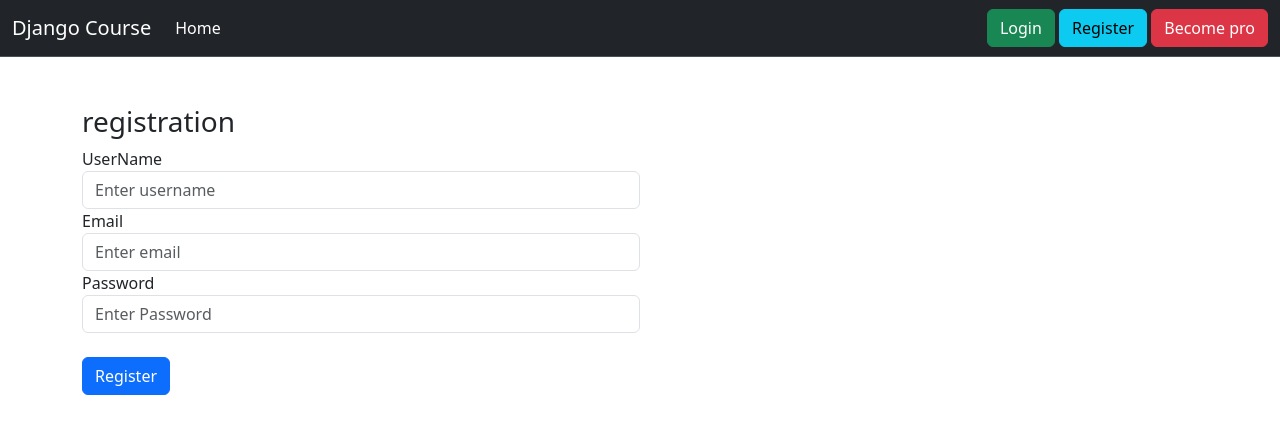
After one commit to BhadsaleA/Djago-Project, a Django app: page /register/ in a window 1280 px wide. The commit adds this page. Shown: the top 434 px of the page. Run offline with Django 5.2, Linux system fonts and the light colour scheme.

Commit message:
second commit

```diff
--- a/videoservice/home/admin.py
+++ b/videoservice/home/admin.py
@@ -3,3 +3,4 @@ from .models import *
 # Register your models here.
 admin.site.register(Course)
 admin.site.register(CourseModule)
+admin.site.register(Profile)
--- a/videoservice/home/urls.py
+++ b/videoservice/home/urls.py
@@ -2,8 +2,11 @@ from django.urls import path
 from .views import *
 
 urlpatterns = [
-    path('home/',home,name='home'),
+    path('',home,name='home'),
     path('course/<slug>',CourseView,name='course'),
     path('become_pro',become_pro,name='become_pro'),
     path('charge/',charge,name='charge'),
+    path('login/',Login,name='login'),
+    path('register/',register,name='register'),
+    path('logout',Logout,name='logout')
 ]
--- a/videoservice/home/views.py
+++ b/videoservice/home/views.py
@@ -2,12 +2,21 @@ from django.shortcuts import render,redirect
 from .models import *
 import stripe
 from datetime import datetime,timedelta
+from django.contrib.auth.models import User
+from django.contrib.auth import authenticate, login,logout
+from django.contrib.auth.decorators import login_required
 # Create your views here.
 
 def home(request):
     course = Course.objects.all()
     context = {'coureses':course}
+
+    # if request.user.is_authenticated:
+    #     profile = Profile.objects.filter(user = request.user).first()
+    #     request.session['profile'] = profile.is_pro
+    #     return render(request,'home.html',context)
     return render(request,'home.html',context)
+
 
 def CourseView(request,slug):
     course = Course.objects.filter(slug=slug).first()
@@ -17,6 +26,48 @@ def CourseView(request,slug):
 
 def charge(request):
     return render(request,'harge.html')
+
+def Login(request):
+    if request.method =='POST':
+        username = request.POST.get('username')
+        password = request.POST.get('password')
+
+        if username is None:
+            context = {'message':'User does not register'}
+            return render(request,'register.html')
+        else:
+            user = authenticate(username=username,password=password)
+            if user is None:
+                context = {'message':'wrong password'}
+                return render(request,'login.html')
+            else:
+                login(request,user)
+                return redirect('/')
+
+    return render(request,'login.html')
+
+def Logout(request):
+    logout(request)
+    return redirect('/')
+
+def register(request):
+    if request.method == 'POST':
+        username = request.POST.get('username')
+        email = request.POST.get('email')
+        password = request.POST.get('password')
+
+        user = User.objects.filter(username=username).first()
+
+        if user :
+            context = {'message':'User already registered'}
+            return render(request,'register.html',context)
+        else:
+            user =User(username=username,email=email)
+            user.set_password(password)
+            user.save()
+            context = {'message':'User registered..!'}
+            return render(request,'register.html')
+    return render(request,'register.html')
 
 def become_pro(request):
     if request.method =='POST':
--- a/videoservice/templates/base.html
+++ b/videoservice/templates/base.html
@@ -16,17 +16,30 @@
         <div class="collapse navbar-collapse" id="navbarColor01">
           <ul class="navbar-nav me-auto mb-2 mb-lg-0">
             <li class="nav-item">
-              <a class="nav-link active" aria-current="page" href="#">Home</a>
+              <a class="nav-link active" aria-current="page" href="/">Home</a>
             </li>
           </ul>
           <form class="form-inline">
             {% if not request.user.is_authenticated %}
-            <a href="#"class="btn btn-success mr-2">Login</a>
-            <a href="#"class="btn btn-info">Register</a>
+
+            <a href="{% url 'login' %}" class="btn btn-success mr-2">Login</a>
+            <a href="{% url 'register' %}" class="btn btn-info">Register</a>
+
             {% else %}
-            <a href="#"class="btn btn-success">Logout</a>
-            <a href="{% url 'become_pro' %}"class="btn btn-danger">Become pro</a>
-            <!-- <a href="#"class="btn btn-info">Pro</a> -->
+
+            <a href="{% url 'logout' %}"class="btn btn-success">Logout</a>
+
+            {% endif %}
+
+
+            {% if request.session.profile %}
+
+            <a href="#"class="btn btn-info">Pro Member</a>
+
+            {% else %}
+
+            <a href="{% url 'become_pro' %}" class="btn btn-danger">Become pro</a>
+
             {% endif %}
           </form>
         </div>
--- a/videoservice/templates/become_pro.html
+++ b/videoservice/templates/become_pro.html
@@ -16,7 +16,7 @@
                         <option value="YEARLY">YEARLY -11000₹</option>
                     </select>
                 </div>
-                <button class="btn btn-primary">Become pro</button>
+                <button class="btn btn-primary mt-2">Become pro</button>
             </form>
         </div>
         <div class="col-lg-6">
--- /dev/null
+++ b/videoservice/templates/register.html
@@ -0,0 +1,35 @@
+{% extends 'base.html' %}
+{% block start %}
+
+<div class="container mt-5">
+    <h3>registration</h3>
+
+    <form class="mx-auto" method="POST">
+        {% if message %} <div class="alert alert-info">{{message}}</div>{% endif %}
+
+        {% csrf_token %}
+        <div class="col-md-6">
+            <label>UserName</label>
+            <input type="text" name="username" placeholder="Enter username" class="form-control">
+        </div>
+
+        <div class="col-md-6">
+            <label>Email</label>
+            <input type="text" name="email" placeholder="Enter email" class="form-control">
+        </div>
+
+        <div class="col-md-6">
+            <label>Password</label>
+            <input type="password" name="password" placeholder="Enter Password" class="form-control">
+        </div>
+
+        <div class="col-md-6">
+            <button type="submit" class="btn btn-primary mt-4">Register</button>
+        </div>
+
+    </form>
+</div>
+
+
+
+{% endblock %}
```
Also changed, not shown: videoservice/templates/login.html (added, +30 -0 lines), videoservice/db.sqlite3, videoservice/home/migrations/0004_profile.py (added).
